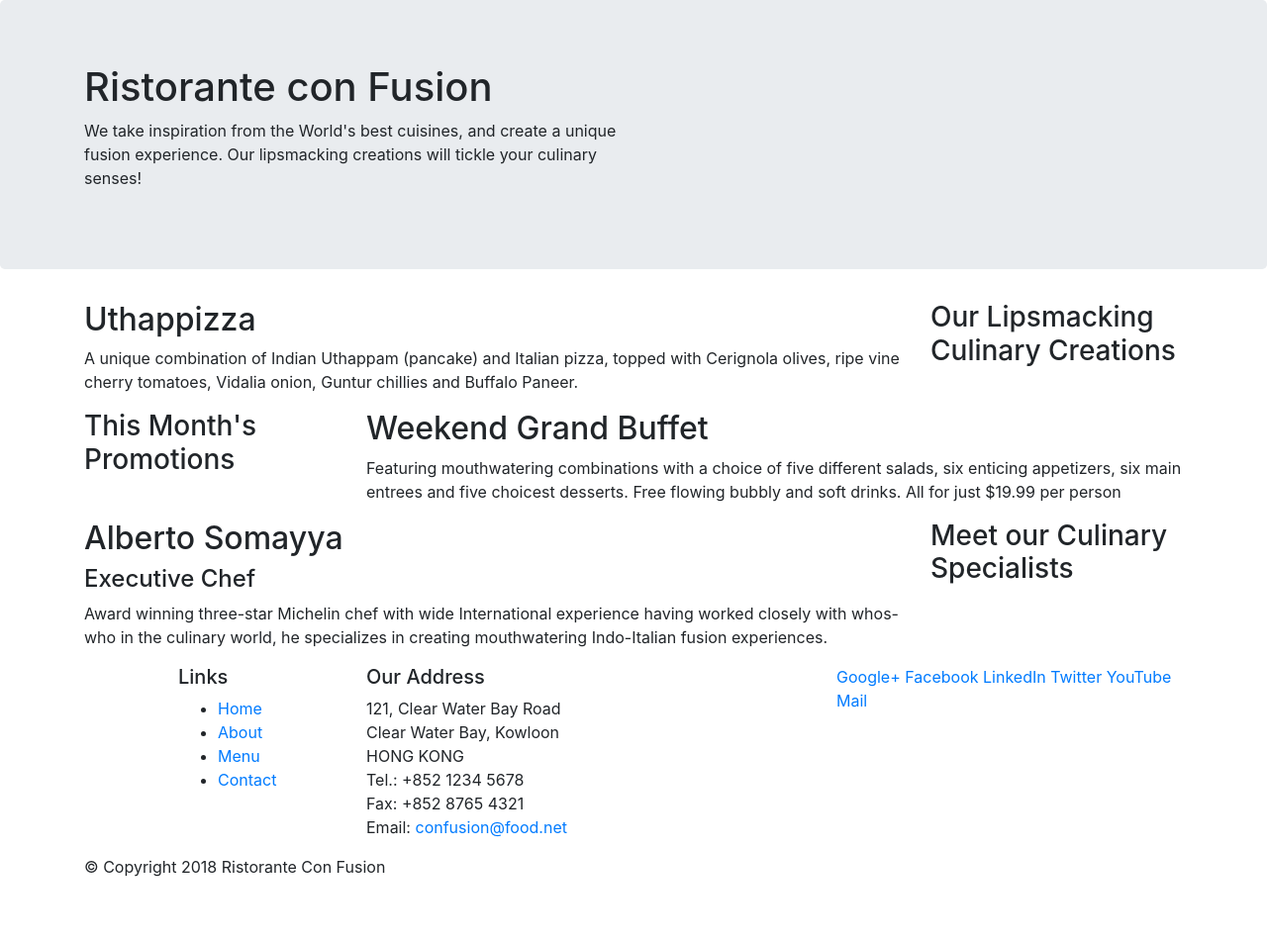
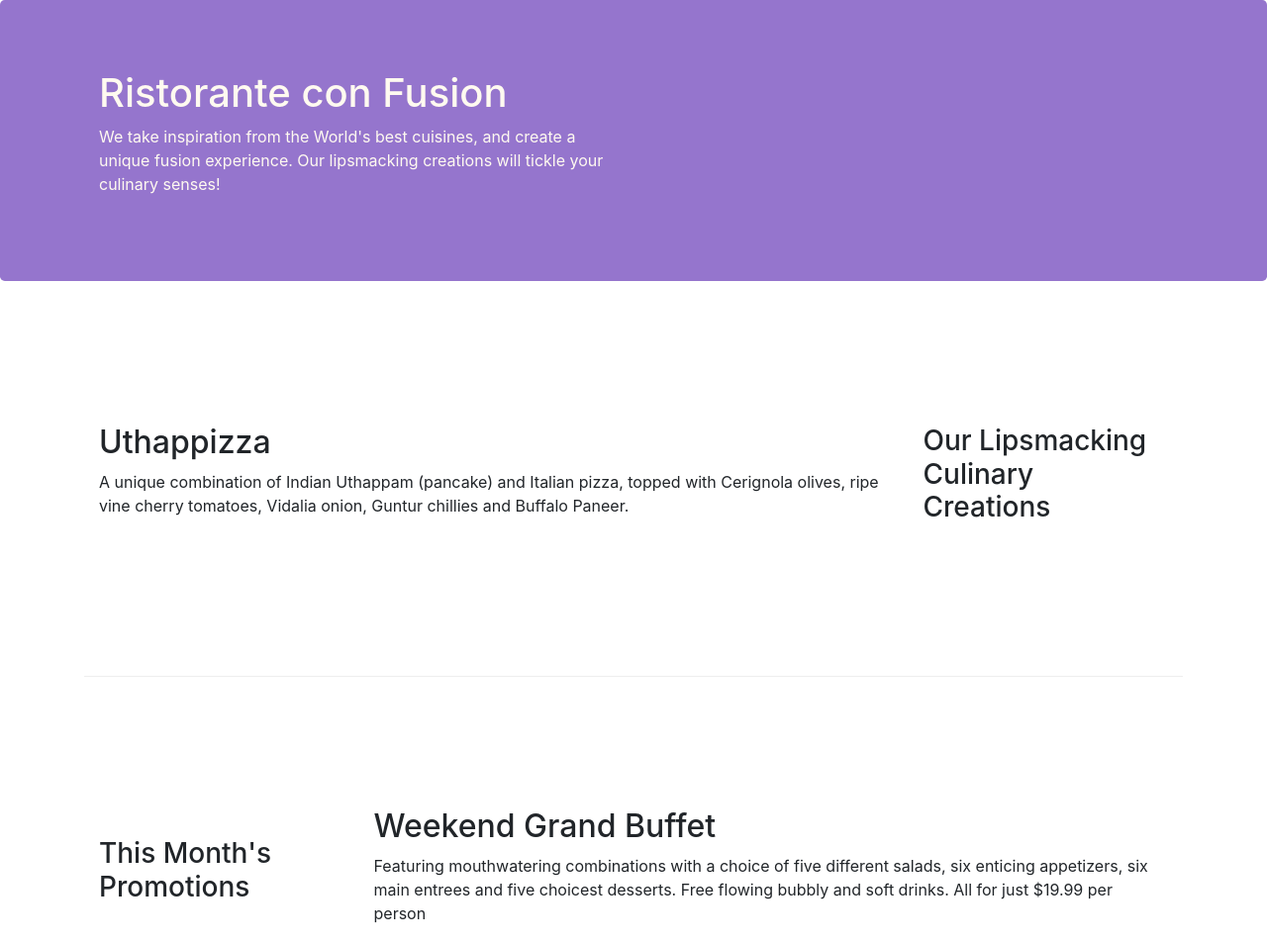
Before and after one commit to wsquan171/BootStrap4_conFusion, a website: page index.html in a window 1280 px wide. Shown: the top 954 px of the page at 99% size. Before the commit the page ends 904 px from the top, so only its background shows below. Drawn offline with nearby package versions, Linux system fonts and the light colour scheme.

Commit message:
Bootstrap Grid Part 2

```diff
--- /dev/null
+++ b/css/styles.css
@@ -0,0 +1,30 @@
+.row-header{
+    margin:0px auto;
+    padding:0px;
+}
+
+.row-content {
+    margin:0px auto;
+    padding: 50px 0px 50px 0px;
+    border-bottom: 1px ridge;
+    min-height:400px;
+}
+
+.footer{
+    background-color: #D1C4E9;
+    margin:0px auto;
+    padding: 20px 0px 20px 0px;
+}
+
+.jumbotron {
+    padding:70px 30px 70px 30px;
+    margin:0px auto;
+    background: #9575CD ;
+    color:floralwhite;
+}
+
+address{
+    font-size:80%;
+    margin:0px;
+    color:#0f0f0f;
+}
--- a/index.html
+++ b/index.html
@@ -9,6 +9,7 @@
 
     <!-- Bootstrap CSS -->
     <link rel="stylesheet" href="node_modules/bootstrap/dist/css/bootstrap.min.css">
+    <link rel="stylesheet" href="/css/styles.css">
     <title>Ristorante Con Fusion</title>
 </head>
 
@@ -16,7 +17,7 @@
 
     <header class="jumbotron">
         <div class="container">
-            <div class="row">
+            <div class="row row-header">
                 <div class="col-12 col-sm-6">
                     <h1>Ristorante con Fusion</h1>
                     <p>We take inspiration from the World's best cuisines, and create a unique fusion experience. Our lipsmacking creations will tickle your culinary senses!</p>
@@ -28,7 +29,7 @@
     </header>
 
     <div class="container">
-        <div class="row">
+        <div class="row row-content align-items-center">
             <div class="col-12 col-sm-4 order-sm-last col-md-3">
                 <h3>Our Lipsmacking Culinary Creations</h3>
             </div>
@@ -39,7 +40,7 @@
         </div>
 
 
-        <div class="row">
+        <div class="row row-content align-items-center">
             <div class="col-12 col-sm-4 col-md-3">
                 <h3>This Month's Promotions</h3>
             </div>
@@ -49,7 +50,7 @@
             </div>
         </div>
 
-        <div class="row">
+        <div class="row row-content align-items-center">
             <div class="col-12 col-sm-4 order-sm-last col-md-3">
                 <h3>Meet our Culinary Specialists</h3>
             </div>
@@ -61,12 +62,12 @@
         </div>
     </div>
 
-    <footer>
+    <footer class="footer">
         <div class="container">
             <div class="row">
                 <div class="col-4 offset-1 col-sm-2">
                     <h5>Links</h5>
-                    <ul>
+                    <ul class="list-unstyled">
                         <li><a href="#">Home</a></li>
                         <li><a href="#">About</a></li>
                         <li><a href="#">Menu</a></li>
@@ -84,8 +85,8 @@
 		              Email: <a href="mailto:confusion@food.net">confusion@food.net</a>
 		           </address>
                 </div>
-                <div   class="col-12 col-sm-4">
-                    <div>
+                <div class="col-12 col-sm-4 align-self-center">
+                    <div class="text-center">
                         <a href="http://google.com/+">Google+</a>
                         <a href="http://www.facebook.com/profile.php?id=">Facebook</a>
                         <a href="http://www.linkedin.com/in/">LinkedIn</a>
@@ -95,7 +96,7 @@
                     </div>
                 </div>
            </div>
-           <div class="row">
+           <div class="row justify-content-center">
                 <div class="col-auto">
                     <p>© Copyright 2018 Ristorante Con Fusion</p>
                 </div>
```
